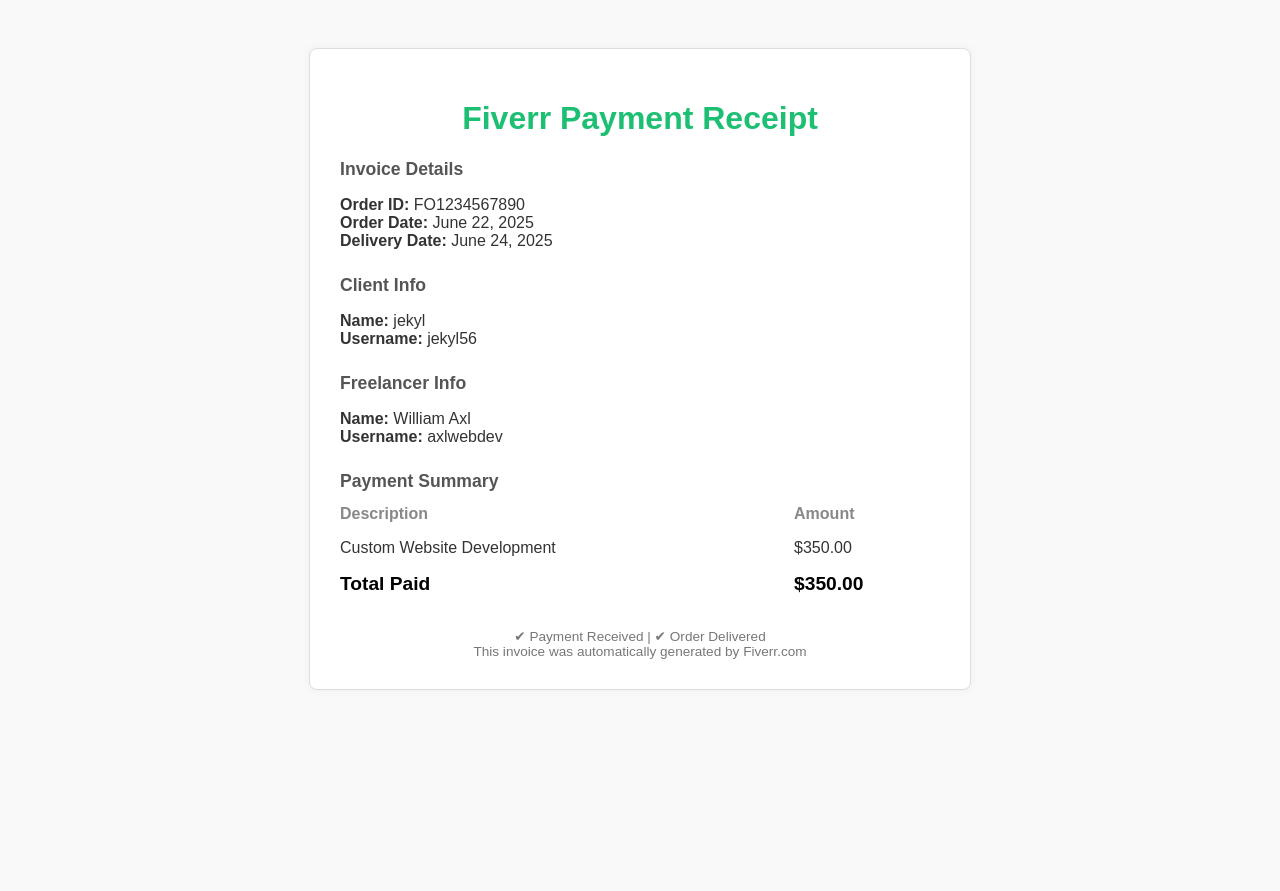
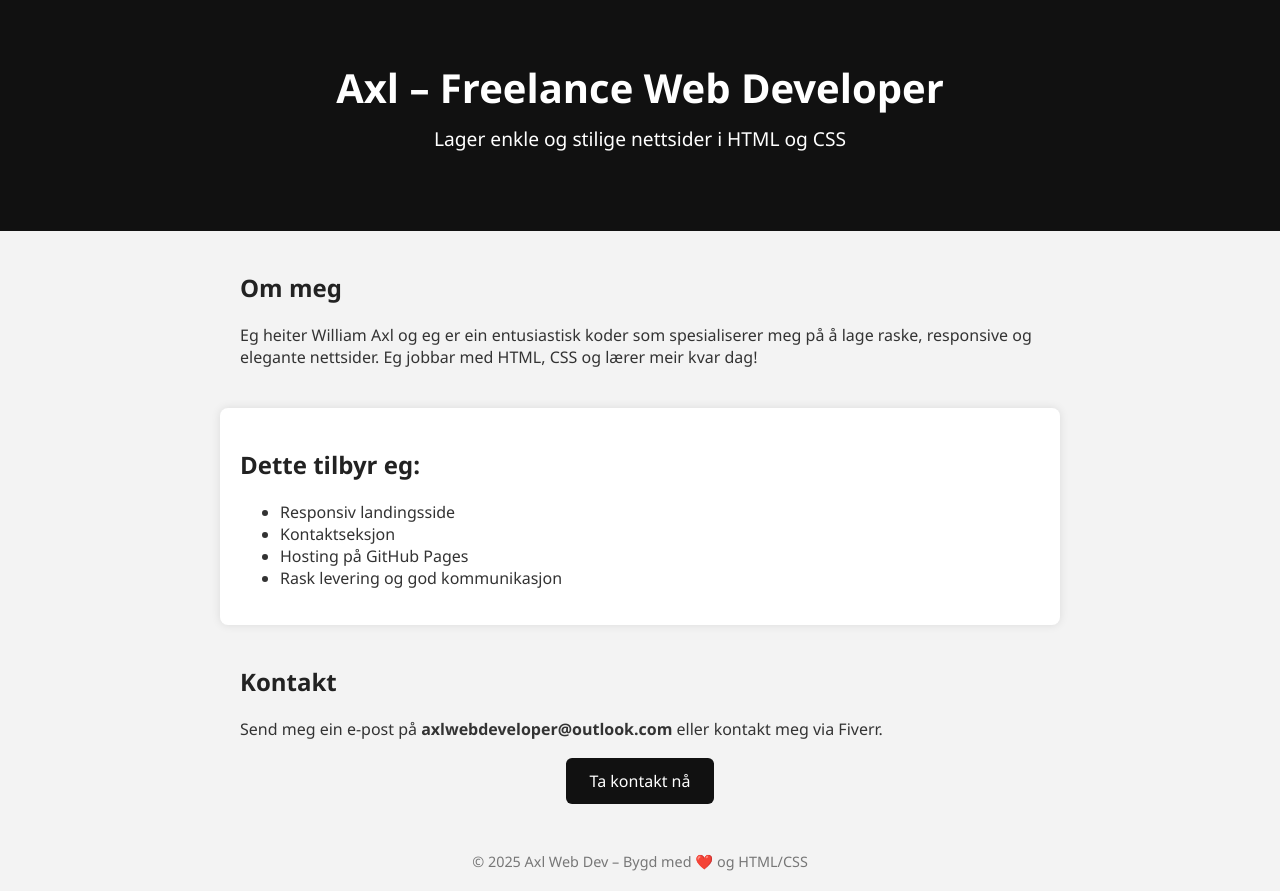
Before and after one commit to AxlWebDev/axl-landing-page, a plain HTML site: page index.html in a window 1280 px wide. Before the commit the page ends 800 px from the top, so only its background shows below. Drawn offline with Linux system fonts and the light colour scheme.

Commit message:
Org index.html

```diff
--- a/index.html
+++ b/index.html
@@ -2,104 +2,103 @@
 <html lang="en">
 <head>
   <meta charset="UTF-8" />
-  <title>Fiverr Payment Receipt - $350</title>
+  <meta name="viewport" content="width=device-width, initial-scale=1.0" />
+  <title>Axl – Web Developer</title>
   <style>
     body {
-      font-family: Arial, sans-serif;
-      background: #f9f9f9;
-      padding: 40px;
+      margin: 0;
+      font-family: 'Segoe UI', sans-serif;
+      background: #f3f3f3;
       color: #333;
     }
-    .receipt {
+    header {
+      background-color: #111;
+      color: white;
+      padding: 60px 20px;
+      text-align: center;
+    }
+    header h1 {
+      margin: 0;
+      font-size: 2.5rem;
+    }
+    header p {
+      font-size: 1.2rem;
+      margin-top: 10px;
+    }
+    section {
+      max-width: 800px;
+      margin: 40px auto;
+      padding: 0 20px;
+    }
+    h2 {
+      color: #222;
+    }
+    .services {
       background: white;
-      max-width: 600px;
-      margin: auto;
-      padding: 30px;
-      border: 1px solid #ddd;
+      padding: 20px;
       border-radius: 8px;
-      box-shadow: 0 0 10px rgba(0,0,0,0.05);
+      box-shadow: 0 0 10px rgba(0,0,0,0.1);
     }
-    h1 {
+    .cta {
       text-align: center;
-      color: #1dbf73;
+      margin-top: 30px;
     }
-    .section {
-      margin-bottom: 25px;
+    .cta a {
+      background-color: #111;
+      color: white;
+      text-decoration: none;
+      padding: 12px 24px;
+      border-radius: 6px;
+      font-size: 1rem;
+      transition: background 0.3s ease;
     }
-    .section h2 {
-      font-size: 1.1rem;
-      margin-bottom: 5px;
-      color: #555;
+    .cta a:hover {
+      background-color: #333;
     }
-    table {
-      width: 100%;
-      border-collapse: collapse;
+    footer {
+      text-align: center;
+      padding: 20px;
+      font-size: 0.9rem;
+      color: #777;
     }
-    th, td {
-      text-align: left;
-      padding: 8px 0;
-    }
-    th {
-      color: #888;
-    }
-    .total {
-      font-weight: bold;
-      font-size: 1.2rem;
-      color: #000;
-    }
-    .footer {
-      text-align: center;
-      font-size: 0.85rem;
-      color: #777;
-      margin-top: 20px;
+    @media (max-width: 600px) {
+      header h1 {
+        font-size: 2rem;
+      }
     }
   </style>
 </head>
 <body>
-  <div class="receipt">
-    <h1>Fiverr Payment Receipt</h1>
+  <header>
+    <h1>Axl – Freelance Web Developer</h1>
+    <p>Lager enkle og stilige nettsider i HTML og CSS</p>
+  </header>
 
-    <div class="section">
-      <h2>Invoice Details</h2>
-      <p><strong>Order ID:</strong> FO1234567890<br />
-         <strong>Order Date:</strong> June 22, 2025<br />
-         <strong>Delivery Date:</strong> June 24, 2025</p>
+  <section>
+    <h2>Om meg</h2>
+    <p>Eg heiter William Axl og eg er ein entusiastisk koder som spesialiserer meg på å lage raske, responsive og elegante nettsider. Eg jobbar med HTML, CSS og lærer meir kvar dag!</p>
+  </section>
+
+  <section class="services">
+    <h2>Dette tilbyr eg:</h2>
+    <ul>
+      <li>Responsiv landingsside</li>
+      <li>Kontaktseksjon</li>
+      <li>Hosting på GitHub Pages</li>
+      <li>Rask levering og god kommunikasjon</li>
+    </ul>
+  </section>
+
+  <section>
+    <h2>Kontakt</h2>
+    <p>Send meg ein e-post på <strong>axlwebdeveloper@outlook.com</strong> eller kontakt meg via Fiverr.</p>
+    <div class="cta">
+      <a href="mailto:axlwebdeveloper@outlook.com">Ta kontakt nå</a>
     </div>
+  </section>
 
-    <div class="section">
-      <h2>Client Info</h2>
-      <p><strong>Name:</strong> jekyl<br />
-         <strong>Username:</strong> jekyl56</p>
-    </div>
-
-    <div class="section">
-      <h2>Freelancer Info</h2>
-      <p><strong>Name:</strong> William Axl<br />
-         <strong>Username:</strong> axlwebdev</p>
-    </div>
-
-    <div class="section">
-      <h2>Payment Summary</h2>
-      <table>
-        <tr>
-          <th>Description</th>
-          <th>Amount</th>
-        </tr>
-        <tr>
-          <td>Custom Website Development</td>
-          <td>$350.00</td>
-        </tr>
-        <tr>
-          <td class="total">Total Paid</td>
-          <td class="total">$350.00</td>
-        </tr>
-      </table>
-    </div>
-
-    <div class="footer">
-      ✔ Payment Received | ✔ Order Delivered<br />
-      This invoice was automatically generated by Fiverr.com
-    </div>
-  </div>
+  <footer>
+    © 2025 Axl Web Dev – Bygd med ❤️ og HTML/CSS
+  </footer>
 </body>
 </html>
```
